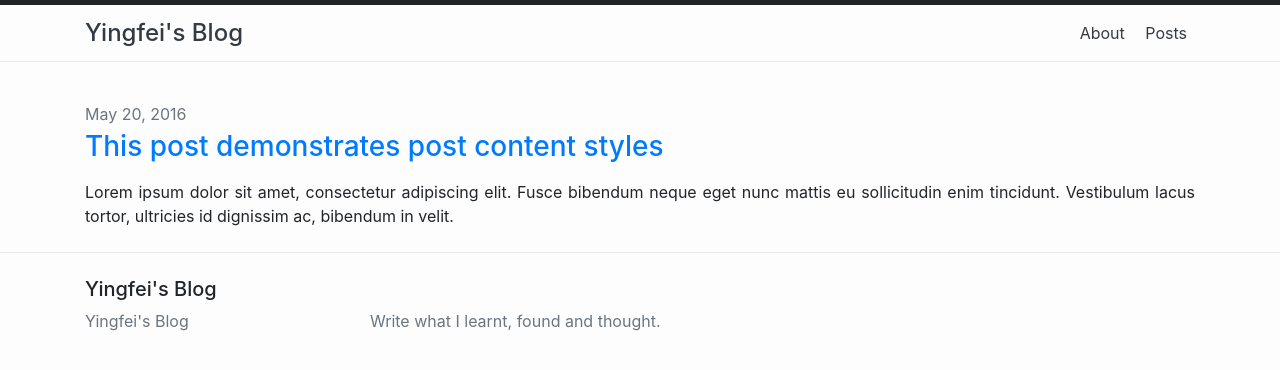
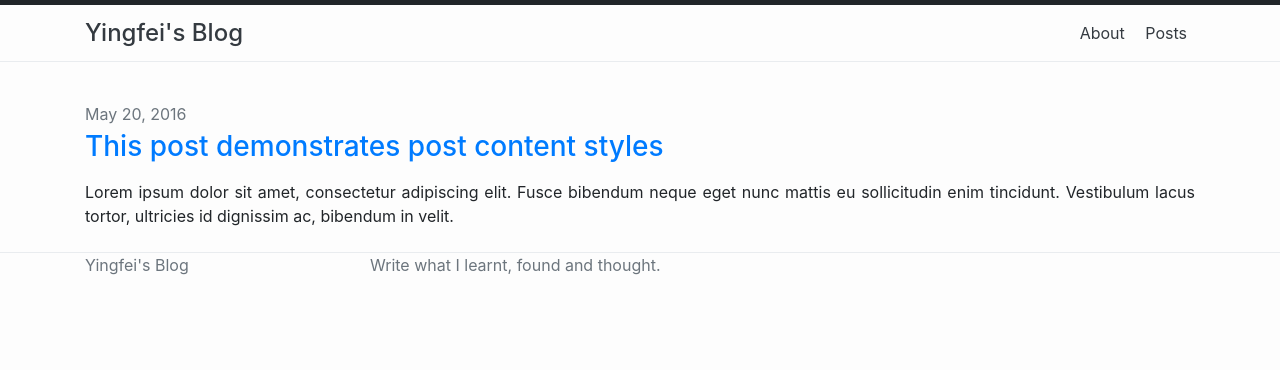
Before and after one commit to YanYingfei/yanyingfei.github.io, a Jekyll site: the page built from index.md, in a window 1280 px wide. Shown: the top 370 px of the page. Built offline with Jekyll 4.4.1, drawn with Linux system fonts in a browser that asks for light colours.

Commit message:
Update footer.html

```diff
--- a/_includes/footer.html
+++ b/_includes/footer.html
@@ -1,6 +1,6 @@
 <footer id="site-footer">
   <div class="container">
-    <div class="h5 pt-4">{{ site.title | escape }}</div>
+    <!-- <div class="h5 pt-4">{{ site.title | escape }}</div> -->
 
     <div class="row">
       <div class="col col-lg-3">
```
